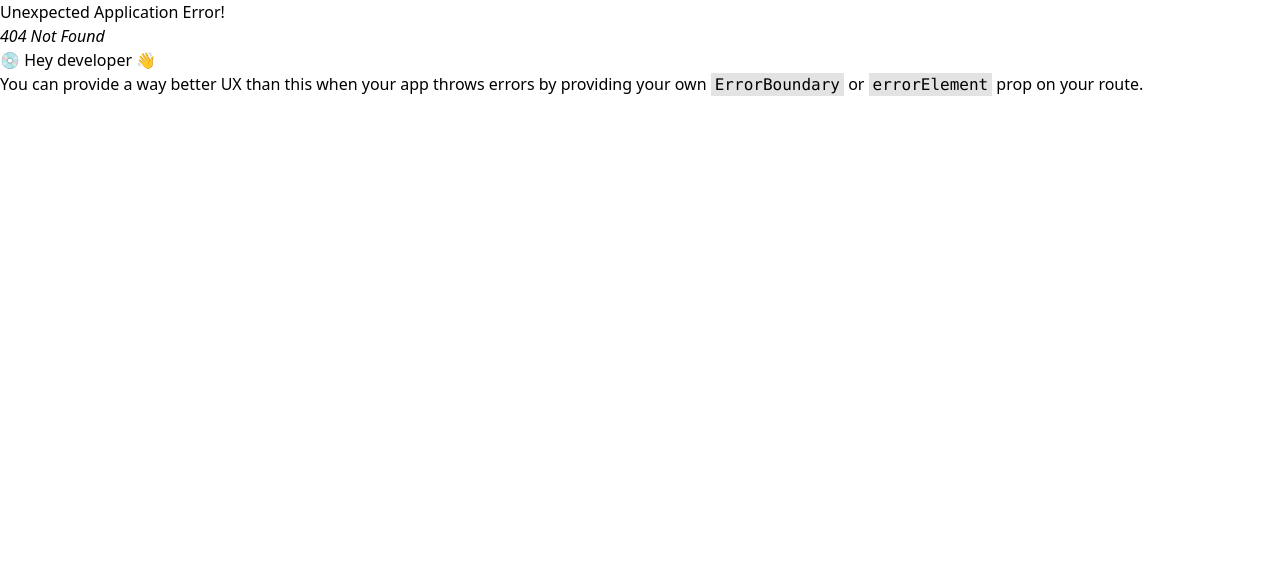
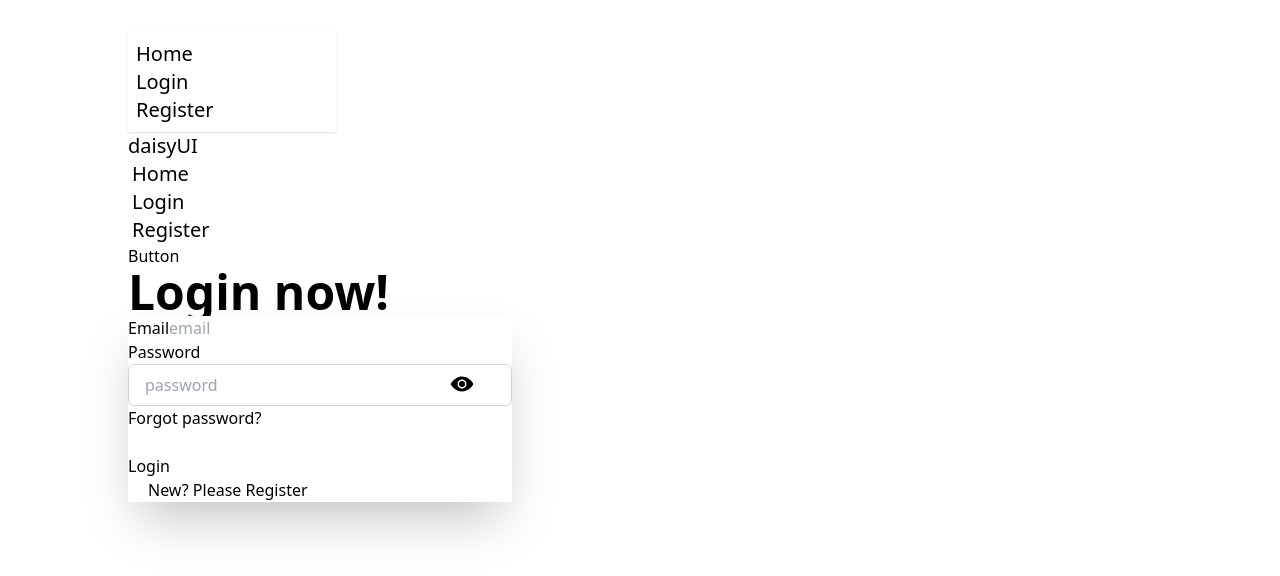
Before and after one commit to MdBelayet3/pro-authentication, a React (Vite) app: page /login in a window 1280 px wide. Before the commit this address had no page. Shown: the top 576 px of the page. Built offline with nearby package versions, Linux system fonts and the light colour scheme.

Commit message:
add Login and Register component

```diff
--- a/package.json
+++ b/package.json
@@ -13,6 +13,7 @@
     "firebase": "^11.6.1",
     "react": "^19.0.0",
     "react-dom": "^19.0.0",
+    "react-icons": "^5.5.0",
     "react-router": "^7.5.3"
   },
   "devDependencies": {
--- a/src/components/Header/Header.jsx
+++ b/src/components/Header/Header.jsx
@@ -5,9 +5,9 @@ const Header = () => {
 
     // navLink
     const navLink = <>
-        <li><NavLink to="/">Home</NavLink></li>
-        <li><NavLink to="/login">Login</NavLink></li>
-        <li><NavLink to="/register">Register</NavLink></li>
+        <li><NavLink className="text-xl" to="/">Home</NavLink></li>
+        <li><NavLink className="text-xl" to="/login">Login</NavLink></li>
+        <li><NavLink className="text-xl" to="/register">Register</NavLink></li>
     </>
 
     return (
--- /dev/null
+++ b/src/components/Login/Login.jsx
@@ -0,0 +1,56 @@
+import React, { useState } from 'react';
+import { IoEye, IoEyeOff } from "react-icons/io5";
+
+const Login = () => {
+
+    // useState
+    const [toggleEye, setToggleEye] = useState(false)
+
+    // handleLogin function
+    const handleLogin = e => {
+        e.preventDefault();
+
+        // input field
+        const email = e.target.email.value;
+        const password = e.target.password.value;
+        console.log(email, password);
+    }
+
+    return (
+        <div className="hero bg-base-200 min-h-full">
+            <div className="hero-content flex-col">
+                <div className="text-center lg:text-left">
+                    <h1 className="text-5xl font-bold">Login now!</h1>
+                </div>
+                <div className="card bg-base-100 w-full max-w-sm shrink-0 shadow-2xl">
+                    <form onSubmit={handleLogin} className="card-body">
+                        <div className="form-control">
+                            <label className="label">
+                                <span className="label-text">Email</span>
+                            </label>
+                            <input type="email" placeholder="email" name='email' className="input input-bordered" required />
+                        </div>
+                        <div className="form-control">
+                            <label className="label">
+                                <span className="label-text">Password</span>
+                            </label>
+                            <div className='relative'>
+                                <input type={toggleEye ? "text" : "password"} placeholder="password" name='password' className="w-full py-2 px-4 border border-gray-300 rounded-md input-bordered" required />
+                                <div onClick={() => setToggleEye(!toggleEye)} className='absolute top-[20%] text-2xl right-[10%]'>{toggleEye? <IoEyeOff/> : <IoEye/>}    </div>
+                            </div>
+                            <label className="label">
+                                <a href="#" className="label-text-alt link link-hover">Forgot password?</a>
+                            </label>
+                        </div>
+                        <div className="form-control mt-6">
+                            <button className="btn btn-primary">Login</button>
+                        </div>
+                    </form>
+                    <p className='ml-5 mb-4'>New? Please <a href='/register' className='btn btn-secondary'>Register</a></p>
+                </div>
+            </div>
+        </div>
+    );
+};
+
+export default Login;
--- /dev/null
+++ b/src/components/Register/Register.jsx
@@ -0,0 +1,53 @@
+import React, { useState } from 'react';
+import { IoEye, IoEyeOff } from "react-icons/io5";
+
+const Register = () => {
+
+    // useState
+    const [toggleEye, setToggleEye] = useState(false)
+
+    // handleRegister function
+    const handleRegister = e => {
+        e.preventDefault();
+
+        // input field
+        const email = e.target.email.value;
+        const password = e.target.password.value;
+        console.log(email, password);
+    }
+
+    return (
+        <div className="hero bg-base-200 min-h-full">
+            <div className="hero-content flex-col">
+                <div className="text-center lg:text-left">
+                    <h1 className="text-5xl font-bold">Register now!</h1>
+                </div>
+                <div className="card bg-base-100 w-full max-w-sm shrink-0 shadow-2xl">
+                    <form onSubmit={handleRegister} className="card-body">
+                        <div className="form-control">
+                            <label className="label">
+                                <span className="label-text">Email</span>
+                            </label>
+                            <input type="email" placeholder="email" name='email' className="input input-bordered" required />
+                        </div>
+                        <div className="form-control">
+                            <label className="label">
+                                <span className="label-text">Password</span>
+                            </label>
+                            <div className='relative'>
+                                <input type={toggleEye ? "text" : "password"} placeholder="password" name='password' className="w-full py-2 px-4 border border-gray-300 rounded-md input-bordered" required />
+                                <div onClick={() => setToggleEye(!toggleEye)} className='absolute top-[20%] text-2xl right-[10%]'>{toggleEye? <IoEyeOff/> : <IoEye/>}    </div>
+                            </div>
+                        </div>
+                        <div className="form-control mt-6">
+                            <button className="btn btn-secondary">Register</button>
+                        </div>
+                    </form>
+                    <p className='ml-5 mb-4'>Have an account? Please <a href='/login' className='btn btn-primary'>Login</a></p>
+                </div>
+            </div>
+        </div>
+    );
+};
+
+export default Register;
--- a/src/components/Root/Root.jsx
+++ b/src/components/Root/Root.jsx
@@ -4,7 +4,7 @@ import Header from '../Header/Header';
 
 const Root = () => {
     return (
-        <div>
+        <div className='lg:max-w-5xl mx-auto my-8'>
             <Header></Header>
             <Outlet></Outlet>
         </div>
```
Also changed, not shown: src/main.jsx (+8 -1 lines), 1 other file (tests, documents, lock files or other folders).
